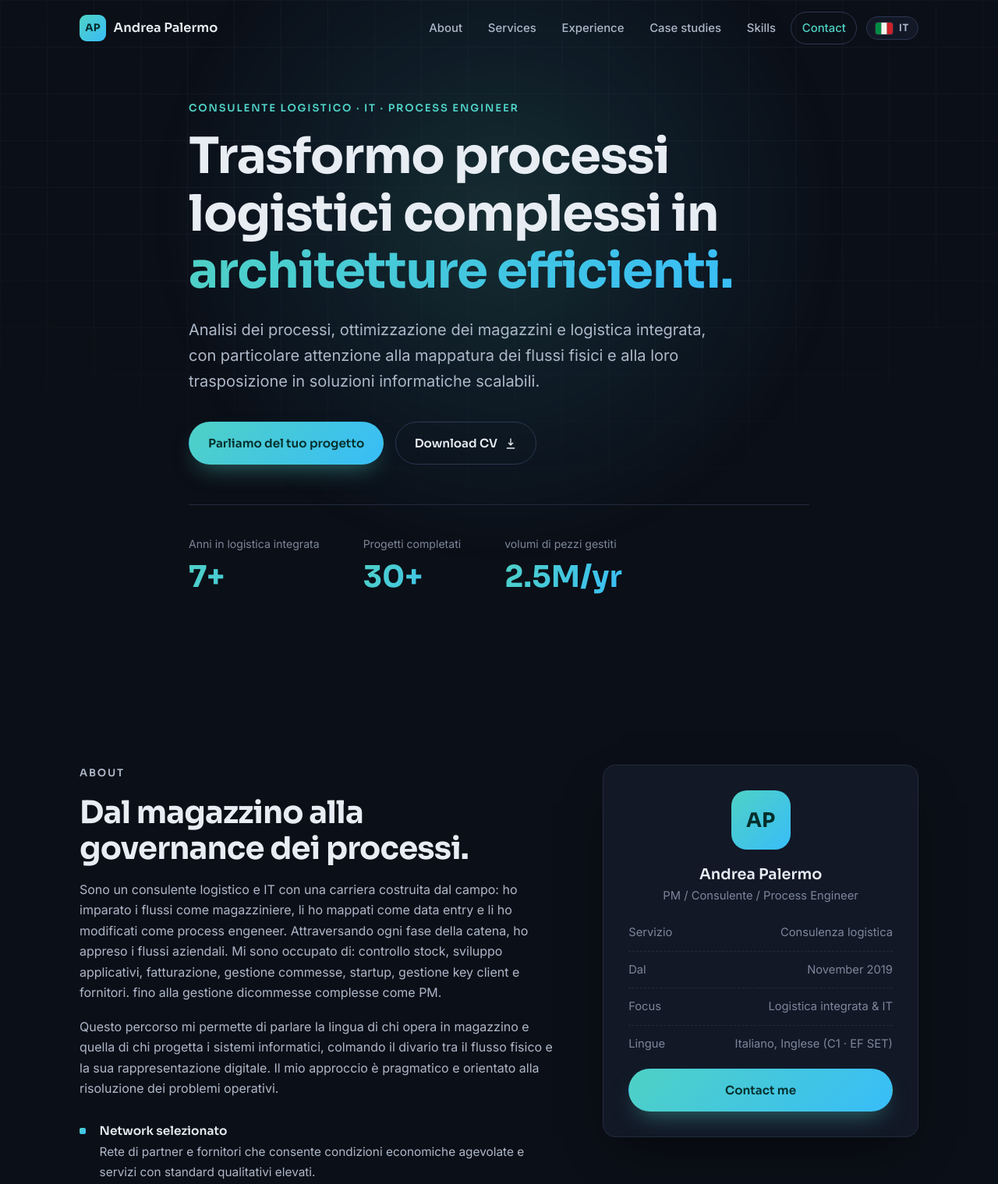
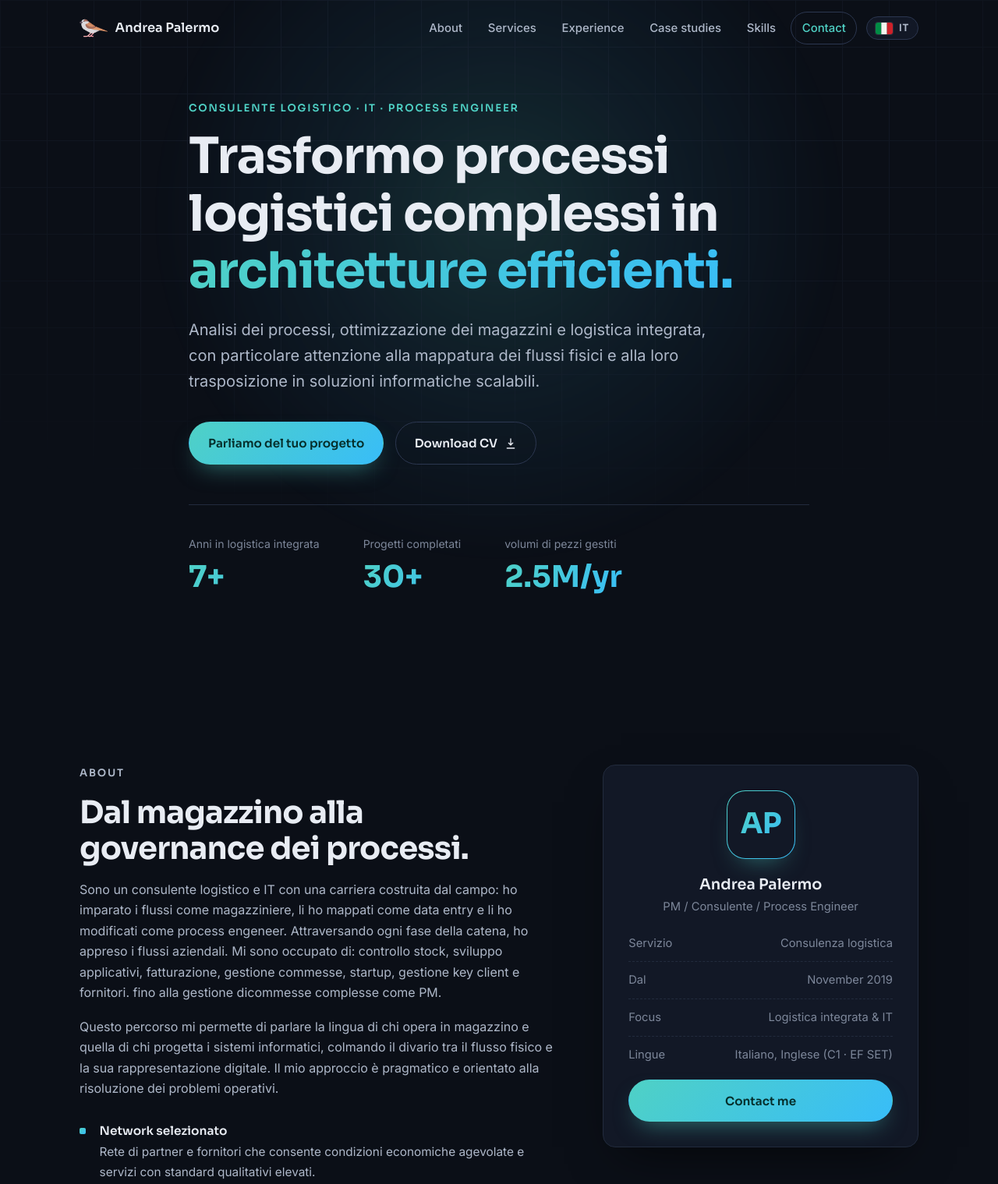
Before and after one commit to PalermoAndrea98/PalermoAndrea98.github.io, a plain HTML site: page index.html in a window 1280 px wide. Shown: the top 1519 px of the page at 78% size. Drawn offline with Linux system fonts and the light colour scheme; no server answers.

Commit message:
Logos and favicon

```diff
--- a/index.html
+++ b/index.html
@@ -3,6 +3,8 @@
 <head>
   <meta charset="UTF-8">
   <meta name="viewport" content="width=device-width, initial-scale=1.0">
+  <link rel="icon" type="image/png" href="Documents/Images/LogoCompleto.png">
+  <link rel="apple-touch-icon" href="Documents/Images/LogoCompleto.png">
   <title data-i18n="meta.title">Andrea Palermo — Consulenza e Project Management Logistico</title>
   <meta name="description" data-i18n-attr="content" data-i18n="meta.description" content="Andrea Palermo — Project Manager logistico/IT e process engineer. Analisi dei processi, ottimizzazione dei magazzini, integrazione WMS/ERP e automazione logistica per key account multinazionali.">
   <meta name="author" content="Andrea Palermo">
@@ -25,7 +27,7 @@
   <header class="nav" id="nav">
     <div class="container nav__inner">
       <a href="#hero" class="nav__brand" aria-label="Andrea Palermo — home">
-        <span class="nav__mark">AP</span>
+        <img class="brand-logo" src="Documents/Images/LogoColore.png" alt="Logo Andrea Palermo" width="36" height="36">
         <span class="nav__name">Andrea Palermo</span>
       </a>
 
@@ -129,7 +131,7 @@
           </ul>
         </div>
         <aside class="about__card" aria-label="Profilo sintetico">
-          <div class="about__avatar" aria-hidden="true">AP</div>
+          <div class="about__avatar" aria-hidden="true"><span>AP</span></div>
           <p class="about__role">Andrea Palermo</p>
           <p class="about__sub" data-i18n="about.card.sub">PM / Consulente / Process Engineer</p>
           <ul class="about__facts">
@@ -425,7 +427,7 @@
   <!-- ===================== FOOTER ===================== -->
   <footer class="footer">
     <div class="container footer__inner">
-      <p class="footer__brand"><span class="nav__mark">AP</span> Andrea Palermo</p>
+      <p class="footer__brand"><img class="brand-logo" src="Documents/Images/LogoColore.png" alt="Logo Andrea Palermo" width="30" height="30"> Andrea Palermo</p>
       <p class="footer__copy">&copy; <span id="year">2026</span> <span data-i18n="footer.copy">Andrea Palermo &middot; Consulenza e Project Management Logistico</span></p>
     </div>
   </footer>
--- a/style.css
+++ b/style.css
@@ -105,12 +105,9 @@ ul, ol { margin: 0; padding: 0; list-style: none; }
 .nav__inner { display: flex; align-items: center; justify-content: space-between; height: 72px; }
 .nav__actions { display: flex; align-items: center; gap: .7rem; }
 .nav__brand { display: flex; align-items: center; gap: .6rem; font-family: var(--font-head); font-weight: 600; }
-.nav__mark {
-  display: grid; place-items: center; width: 34px; height: 34px; border-radius: 9px;
-  background: linear-gradient(135deg, var(--accent), var(--accent-2));
-  color: var(--accent-ink); font-weight: 700; font-size: .82rem; letter-spacing: .02em;
-}
 .nav__name { font-size: 1.02rem; }
+.brand-logo { height: 36px; width: auto; display: block; object-fit: contain; }
+.footer__brand .brand-logo { height: 30px; }
 .nav__links { display: flex; align-items: center; gap: .35rem; }
 .nav__links a { padding: .5rem .85rem; border-radius: 999px; color: var(--text-soft); font-size: .93rem; font-weight: 500; transition: color .2s ease, background .2s ease; }
 .nav__links a:hover { color: var(--text); background: var(--surface); }
@@ -200,9 +197,17 @@ ul, ol { margin: 0; padding: 0; list-style: none; }
   border-radius: var(--radius); padding: 2rem; box-shadow: var(--shadow); text-align: center;
 }
 .about__avatar {
-  width: 76px; height: 76px; margin: 0 auto 1rem; display: grid; place-items: center;
-  border-radius: 20px; font-family: var(--font-head); font-weight: 700; font-size: 1.6rem;
-  background: linear-gradient(135deg, var(--accent), var(--accent-2)); color: var(--accent-ink);
+  width: 88px; height: 88px; margin: 0 auto 1.1rem; display: grid; place-items: center;
+  border-radius: 24px; border: 1.5px solid transparent;
+  background:
+    linear-gradient(var(--surface), var(--surface)) padding-box,
+    linear-gradient(135deg, var(--accent), var(--accent-2)) border-box;
+  box-shadow: 0 16px 32px -18px rgba(79, 209, 197, .55);
+}
+.about__avatar span {
+  font-family: var(--font-head); font-weight: 700; font-size: 2.3rem; letter-spacing: -.02em;
+  background: linear-gradient(135deg, var(--accent), var(--accent-2));
+  -webkit-background-clip: text; background-clip: text; color: transparent;
 }
 .about__role { font-family: var(--font-head); font-weight: 600; font-size: 1.2rem; }
 .about__sub { color: var(--text-mut); font-size: .92rem; margin-bottom: 1.4rem; }
```
Also changed, not shown: Documents/Images/LogoBordo.png (added), Documents/Images/LogoColore.png (added), Documents/Images/LogoCompleto.png (added).
